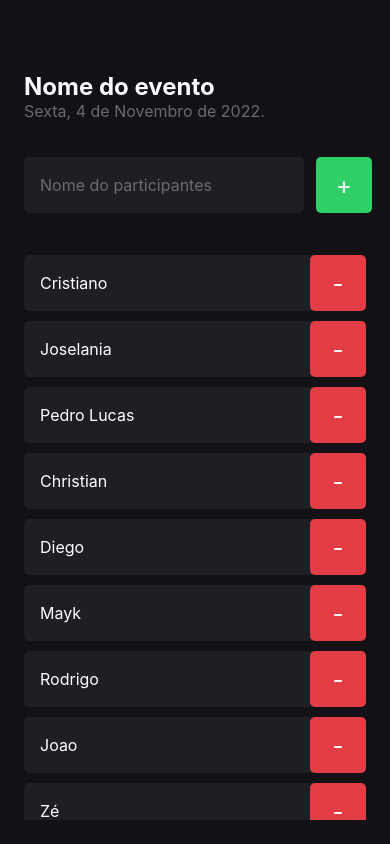
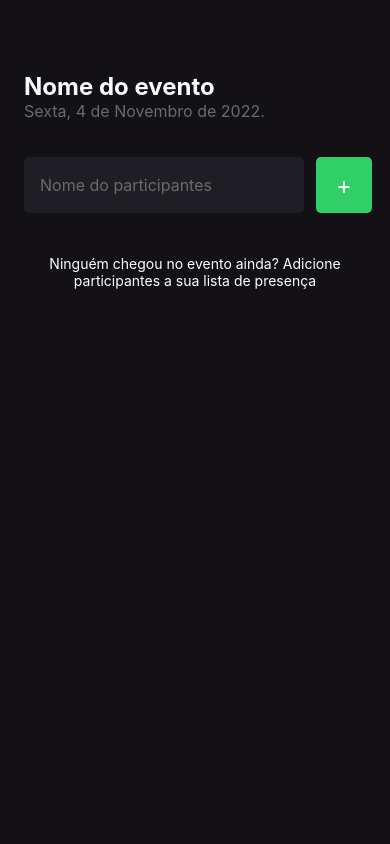
Before and after one commit to CristianoNunes/imhere, a React Native app: screen / in a window 390 px wide. Built offline with nearby package versions, Linux system fonts and the light colour scheme.

Commit message:
Add and remove participant

```diff
--- a/src/screens/Home/index.tsx
+++ b/src/screens/Home/index.tsx
@@ -1,3 +1,4 @@
+import { useState } from "react";
 import {
   FlatList,
   Text,
@@ -12,33 +13,28 @@
 import { styles } from "./styles";
 
 export function Home() {
-  const participants = [
-    "Cristiano",
-    "Joselania",
-    "Pedro Lucas",
-    "Christian",
-    "Diego",
-    "Mayk",
-    "Rodrigo",
-    "Joao",
-    "Zé",
-    "Maria",
-    "Jessica",
-  ];
+  const [participants, setParticipants] = useState<string[]>([]);
+  const [participantName, setParticipantName] = useState("");
+
   const handleParticipantAdd = () => {
-    if (participants.includes("Rodrigo")) {
+    if (participants.includes(participantName)) {
       return Alert.alert(
         "Participante existe",
         "Já existe um participante com esse nome."
       );
     }
+    setParticipants((prevState) => [...prevState, participantName]);
+    setParticipantName("");
   };
 
   const handleParticipantRemove = (name: string) => {
     Alert.alert("Remover", `Remover o participante ${name} ?`, [
       {
         text: "Sim",
-        onPress: () => Alert.alert("Deletado"),
+        onPress: () =>
+          setParticipants((prevState) =>
+            prevState.filter((participant) => participant !== name)
+          ),
       },
       {
         text: "Não",
@@ -58,6 +54,8 @@
           style={styles.input}
           placeholder="Nome do participantes"
           placeholderTextColor="#6B6B6B"
+          value={participantName}
+          onChangeText={setParticipantName}
         />
 
         <TouchableOpacity style={styles.button} onPress={handleParticipantAdd}>
```
